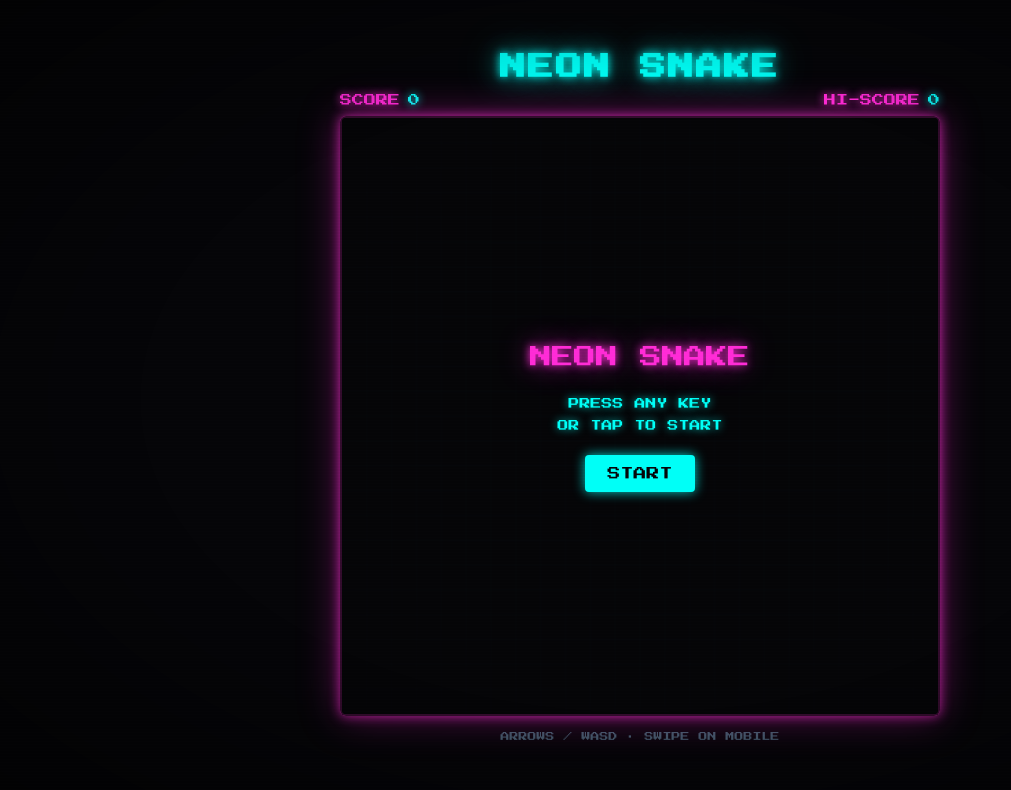
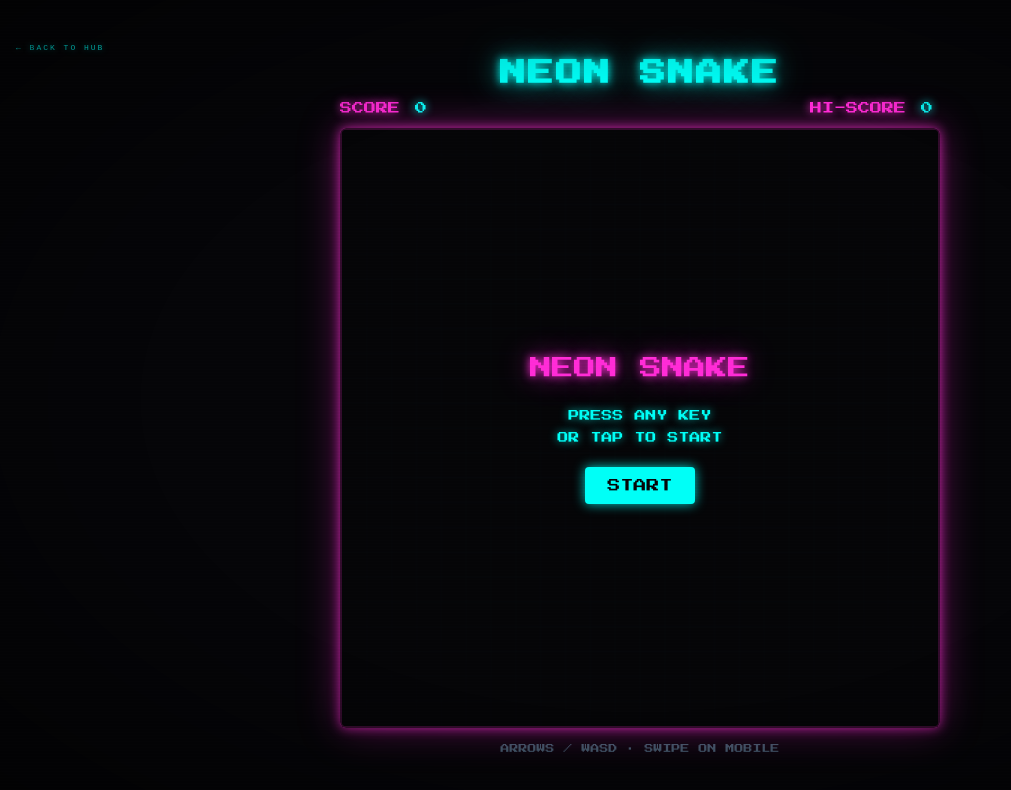
Before and after one commit to lwn2210/mini-arcade, a plain HTML site: page snake/index.html in a window 1280 px wide. Shown: the whole page, without its empty margins (0-1011 px from the left). Drawn offline with Linux system fonts and the light colour scheme; animation ran at ten frames a second.

Commit message:
style(snake): visual polish pass

```diff
--- a/snake/index.html
+++ b/snake/index.html
@@ -78,19 +78,50 @@
     97% { opacity: 0.8; }
   }
 
+  .back {
+    width: min(600px, calc(100vw - 32px));
+    align-self: flex-start;
+    margin-bottom: 8px;
+    font-size: 8px;
+    font-family: monospace;
+    letter-spacing: 2px;
+    color: #00fff7;
+    text-decoration: none;
+    text-shadow: 0 0 6px rgba(0, 255, 247, 0.5);
+    transition: color 0.2s ease, text-shadow 0.2s ease;
+  }
+
+  .back:hover { color: #ff2bd6; text-shadow: 0 0 10px rgba(255, 43, 214, 0.7); }
+
   .hud {
     width: min(600px, calc(100vw - 32px));
     display: flex;
     justify-content: space-between;
     align-items: baseline;
-    margin-bottom: 10px;
+    gap: 12px;
+    margin-bottom: 12px;
     font-size: clamp(8px, 2vw, 12px);
   }
 
   .hud .label { color: #ff2bd6; text-shadow: 0 0 8px #ff2bd6; margin-right: 8px; }
-  .hud .value { color: #00fff7; text-shadow: 0 0 8px #00fff7; }
-  #scoreValue { transition: transform 0.1s; }
-  #scoreValue.pop { transform: scale(1.4); }
+  .hud .value {
+    color: #00fff7;
+    display: inline-block;
+    padding: 1px 6px;
+    border: 1px solid transparent;
+    border-radius: 4px;
+    text-shadow: 0 0 8px #00fff7;
+    transition: transform 0.12s ease, border-color 0.3s ease, box-shadow 0.3s ease;
+  }
+  #scoreValue.pop {
+    transform: scale(1.4);
+    border-color: rgba(0, 255, 247, 0.6);
+    box-shadow: 0 0 12px rgba(0, 255, 247, 0.5), inset 0 0 6px rgba(0, 255, 247, 0.2);
+  }
+  #highValue.pop {
+    border-color: rgba(255, 43, 214, 0.6);
+    box-shadow: 0 0 12px rgba(255, 43, 214, 0.5), inset 0 0 6px rgba(255, 43, 214, 0.2);
+  }
 
   .stage {
     position: relative;
@@ -172,6 +203,7 @@
 </style>
 </head>
 <body>
+  <a class="back" href="../">&larr; BACK TO HUB</a>
   <h1>NEON SNAKE</h1>
   <div class="hud">
     <div><span class="label">SCORE</span><span class="value" id="scoreValue">0</span></div>
```
